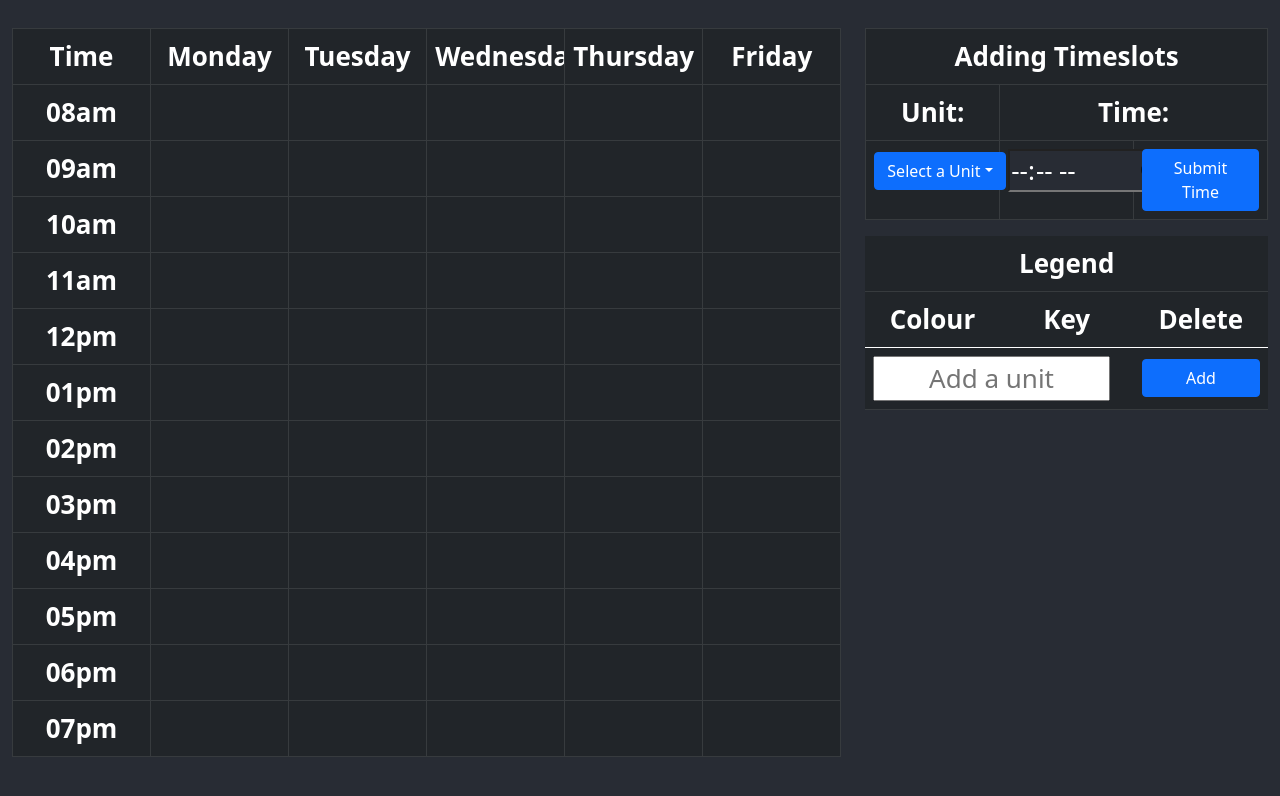
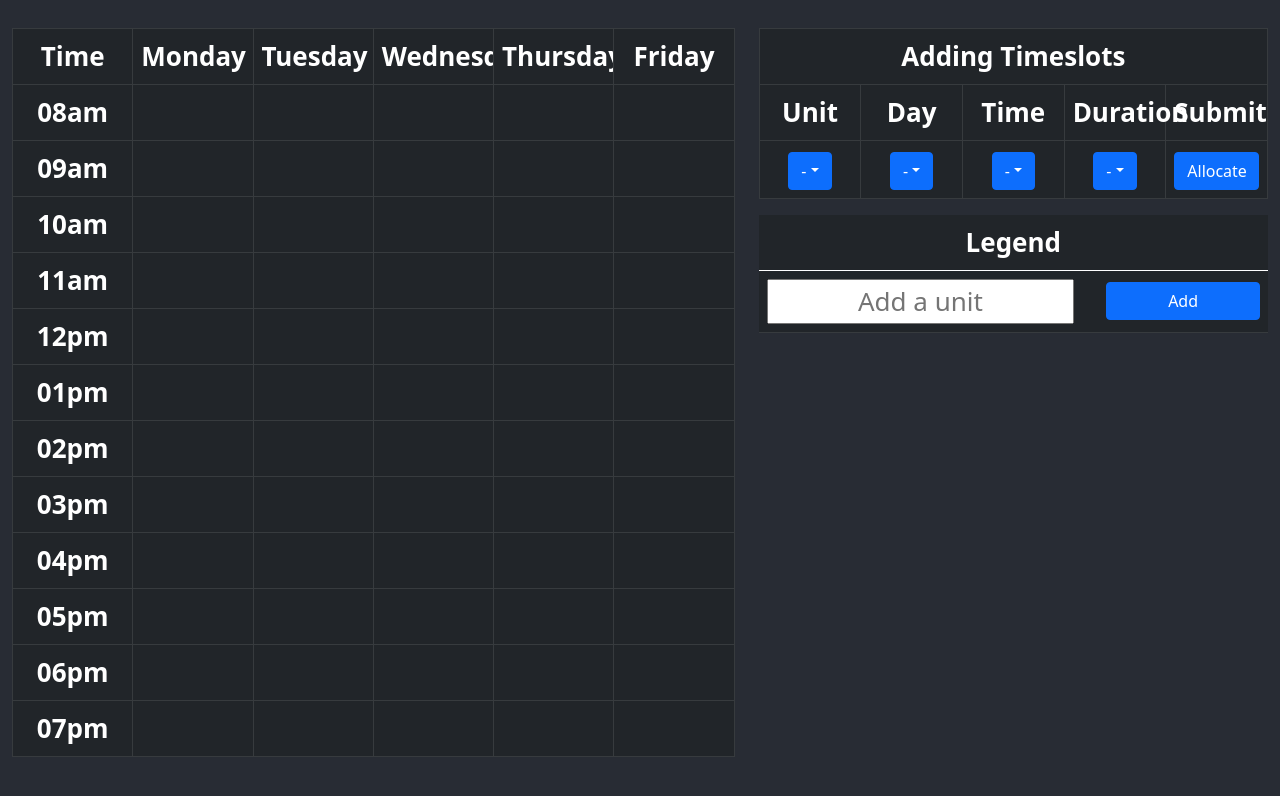
Before and after one commit to Arithmetic-Overflow/Timetable, a React (Create React App) app: page / in a window 1280 px wide. Shown: the top 796 px of the page. Built offline with nearby package versions, Linux system fonts and the light colour scheme.

Commit message:
Revamped input: added days and made time input a dropdown
Legend identifiers header don't show on an empty legend

```diff
--- a/src/components/InsertionPanel.jsx
+++ b/src/components/InsertionPanel.jsx
@@ -8,32 +8,62 @@ import DropdownButton from 'react-bootstrap/DropdownButton';
 
 import { availableColours, colourNameMap } from './colours';
 
-const InsertionPanel = ({ className, subjects=['CITS3003', 'CITS3404'] }) => {
-  const noSelection = 'Select a Unit';
-  const [selected, setSelected] = useState(noSelection);
+const daysMap = [
+  'Monday',
+  'Tuesday',
+  'Wednesday',
+  'Thursday',
+  'Friday'
+];
 
-  const idk = e => console.log(e);
+const InsertionPanel = ({ className, subjects=['CITS3003', 'CITS3404'], startTime=8, endTime=19 }) => {
+  const noSelection = '-';
+  const [selectedUnit, setSelectedUnit] = useState(noSelection);
+
+  const [selectedDay, setSelectedDay]   = useState(noSelection);
+
+  const [selectedTime, setSelectedTime]         = useState(noSelection);
+  const [selectedDuration, setSelectedDuration] = useState(noSelection);
+
+  const availbeDurations = Array(endTime - startTime + 1).fill(0).map((_, i) => i + 1);
+  const availableTimes = availbeDurations.map(i => i + startTime - 1);
+
+  const submitAllocation = () => {
+    const allocation = 5;
+  }
 
   return (
     <Table
-    className={ className }
-    bordered
-    variant="dark"
-    style={{'tableLayout': 'fixed'}}
+      className={ className }
+      bordered
+      variant="dark"
+      style={{'tableLayout': 'fixed'}}
     >
       <thead>
         <tr>
-          <th colSpan='3'>
+          <th colSpan='5'>
             Adding Timeslots
           </th>
         </tr>
         <tr>
           <th>
-            Unit:
+            Unit
           </th>
 
-          <th colSpan='2'>
-            Time:
+          <th>
+            Day
+          </th>
+
+          <th>
+            Time
+          </th>
+
+          <th>
+            Duration
+          </th>
+
+          <th>
+            Submit
           </th>
         </tr>
       </thead>
@@ -42,10 +72,10 @@ const InsertionPanel = ({ className, subjects=['CITS3003', 'CITS3404'] }) => {
         <tr>
           <td>
             <DropdownButton
-              title={ selected }
+              title={ selectedUnit }
               variant='primary'
               style={{'width': '100%'}}
-              onSelect={ (event) => setSelected(event) }
+              onSelect={ (event) => setSelectedUnit(event) }
             >
               {
                 subjects.map(
@@ -59,19 +89,65 @@ const InsertionPanel = ({ className, subjects=['CITS3003', 'CITS3404'] }) => {
           </td>
 
           <td>
-            <input
-              type='time'
-              style={{
-                'backgroundColor': '#282c34',
-                'color': 'white',
-                'textAreaFocus': 'none'
-              }}
-            />
+            <DropdownButton
+              title={ selectedDay }
+              variant='primary'
+              style={{'width': '100%'}}
+              onSelect={ (event) => setSelectedDay(event) }
+            >
+              {
+                daysMap.map(
+                  day =>
+                    <Dropdown.Item eventKey={ day } key={ day }>
+                      { day }
+                    </Dropdown.Item>
+                )
+              }
+            </DropdownButton>
           </td>
 
           <td>
-            <Button style={{'width': '100%'}}>
-              Submit Time
+            <DropdownButton
+              title={ selectedTime }
+              variant='primary'
+              style={{'width': '100%'}}
+              onSelect={ (event) => setSelectedTime(event) }
+            >
+              {
+                availableTimes.map(
+                  time =>
+                    <Dropdown.Item eventKey={ time } key={ time + ':time' }>
+                      { time }
+                    </Dropdown.Item>
+                )
+              }
+            </DropdownButton>
+          </td>
+
+          <td>
+            <DropdownButton
+              title={ selectedDuration }
+              variant='primary'
+              style={{'width': '100%'}}
+              onSelect={ (event) => setSelectedDuration(event) }
+            >
+              {
+                availbeDurations.map(
+                  duration =>
+                    <Dropdown.Item eventKey={ duration } key={ duration + ':duration' }>
+                      { duration }
+                    </Dropdown.Item>
+                )
+              }
+            </DropdownButton>
+          </td>
+
+          <td>
+            <Button
+              style={{'width': '100%'}}
+              onClick={ submitAllocation }
+            >
+              Allocate
             </Button>
           </td>
         </tr>
--- a/src/components/Legend.jsx
+++ b/src/components/Legend.jsx
@@ -47,11 +47,14 @@ const Legend = ({ className, unitColourMap=[] }) => {
           <th key={ 'legendTitle' } colSpan='3'> Legend </th>
         </tr>
 
-        <tr key={ 'legendHeading' }>
-          <th key={ 'colourHeading' }>Colour</th>
-          <th key={ 'unitcodeHeading' }>Key</th>
-          <th key={ 'unitDeleteHeading' }>Delete</th>
-        </tr>
+        {
+          units.length > 0 &&
+            <tr key={ 'legendHeading' }>
+              <th key={ 'colourHeading' }>Colour</th>
+              <th key={ 'unitcodeHeading' }>Key</th>
+              <th key={ 'unitDeleteHeading' }>Delete</th>
+            </tr>
+        }
       </thead>
 
       <tbody>
--- a/src/components/TimetableInterface.jsx
+++ b/src/components/TimetableInterface.jsx
@@ -11,11 +11,11 @@ const TimetableInterface = ({ className }) => {
   return (
     <Container fluid>
       <Row>
-        <Col xl={8} lg={12}>
+        <Col xl={7} lg={12}>
           <Timetable timeStandard='12'/>
         </Col>
 
-        <Col xl={4} lg={12}>
+        <Col xl={5} lg={0}>
           <InsertionPanel />
           <Legend />
         </Col>
```
